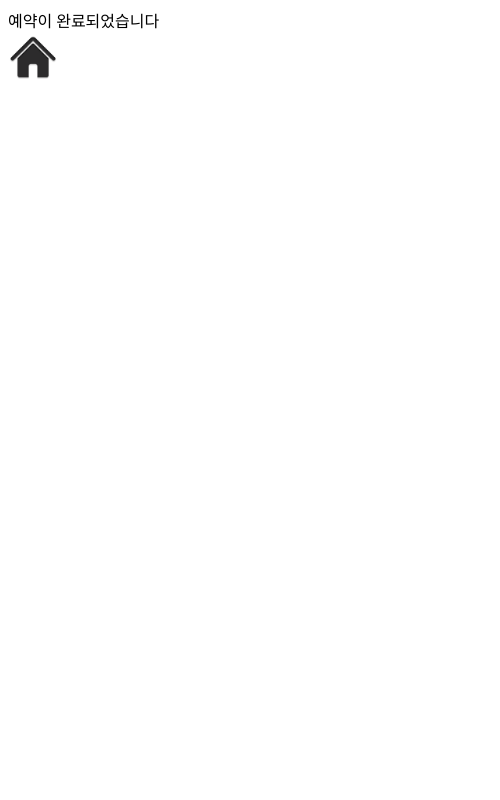
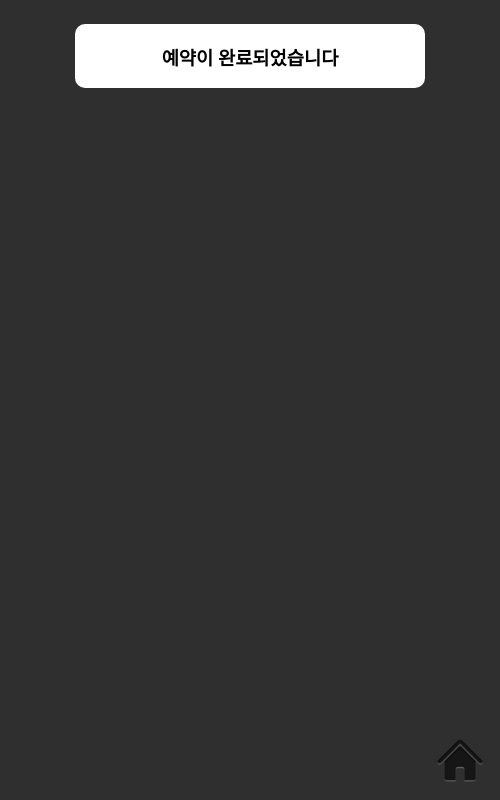
Before and after one commit to jiwon79/KSA-reservation-KIOSK-electron-, an Electron app: page pages/reserve_end.html in a window 500 px wide. Drawn offline with Linux system fonts and the light colour scheme; a web font is replaced by a local one.

Commit message:
feat: Add end page css

```diff
--- a/pages/reserve_end.html
+++ b/pages/reserve_end.html
@@ -3,12 +3,13 @@
 <head>
     <meta charset="UTF-8">
     <meta name="viewport" content="width=device-width, initial-scale=1.0">
+    <link rel="stylesheet" href="../src/css/index.css">
     <link rel="stylesheet" href="../src/css/end.css">
     <title>Document</title>
 </head>
 <body>
-    <div>
-        예약이 완료되었습니다
+    <div class="center">
+        <h3>예약이 완료되었습니다</h3>
     </div>
 
     <a href="index.html"><img src="../src/img/home.png" alt="homne-img" class="home-img"></a>
--- a/src/css/end.css
+++ b/src/css/end.css
@@ -1,5 +1,13 @@
-/* footer img */
-img.home-img {
-    width: 50px;
-    height: 50px;
+.center {
+    position: absolute;
+    width: 70%;
+    top: 3%;
+    left: 50%;
+    background-color: white;
+    border-radius: 10px;
+    transform: translate(-50%, 0%);
 }
+
+.center h3 {
+    text-align: center;
+}
--- a/src/css/index.css
+++ b/src/css/index.css
@@ -160,12 +160,12 @@ body {
 }
 
 .person p:nth-child(1) {
-    font-size: 30px;
+    font-size: 28px;
     font-weight: bold;
 }
 
 .person p:nth-child(2) {
-    font-size: 15px;
+    font-size: 12px;
 }
 
 .person p:nth-child(3),
```
